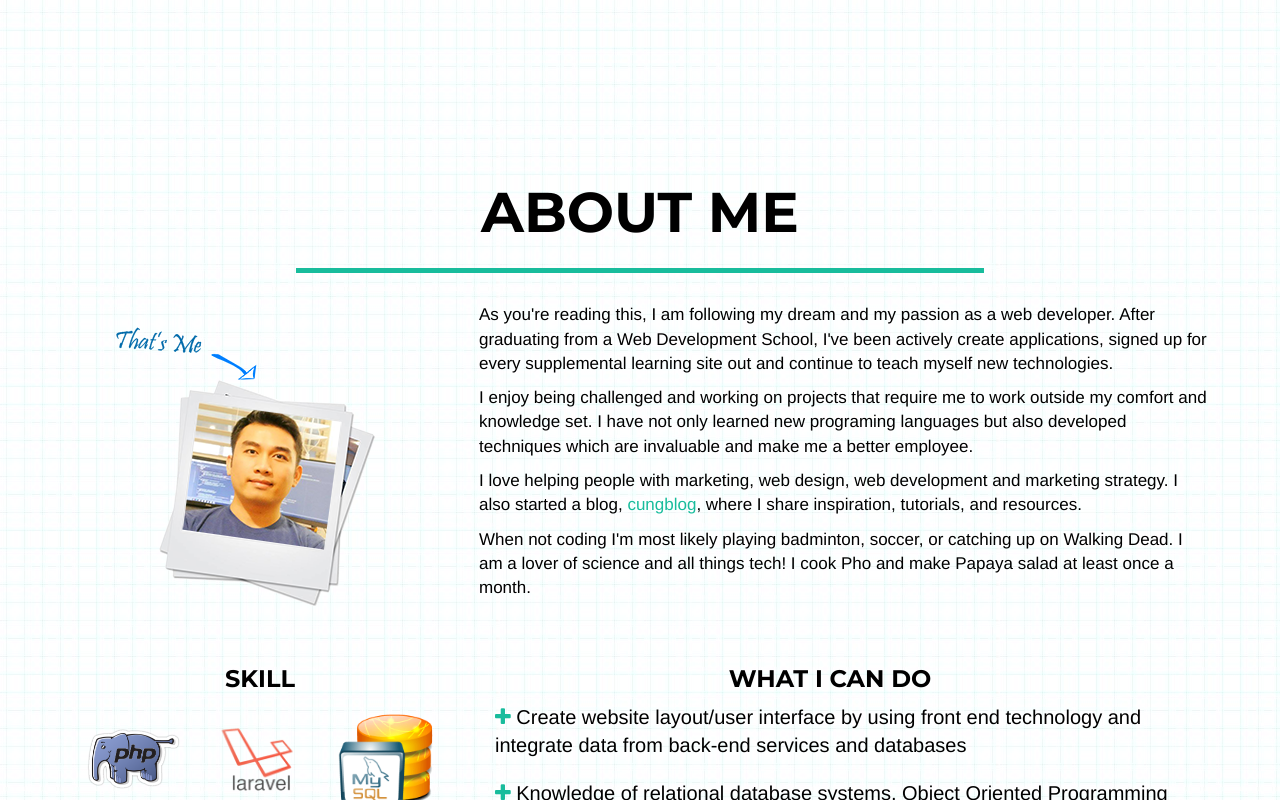
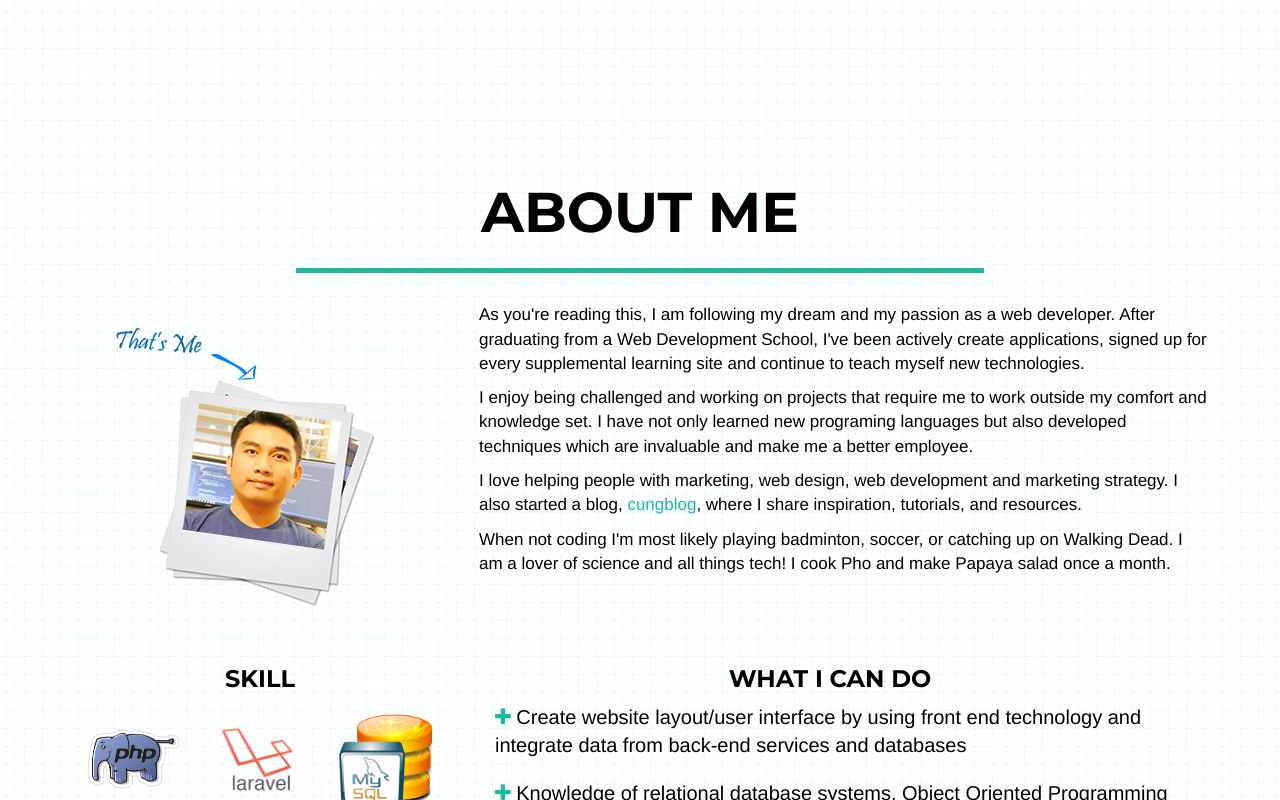
Before and after one commit to Kodi84/PortfolioSite, a website: page index.html in a window 1280 px wide. Shown: the part 709-1509 px from the top of the page. Drawn offline with nearby package versions, Linux system fonts and the light colour scheme.

Commit message:
created repo

```diff
--- a/index.html
+++ b/index.html
@@ -103,10 +103,10 @@
             </div>
             <div class="" id="about">
                 <img class="img-responsive profile_picture" src="img/profile.png" alt="my dream">
-                <p>As you're reading this, I am following my dream and my passion as a web developer. After graduating from a Web Development School, I've been actively create applications, signed up for every supplemental learning site out and continue to teach myself new technologies. </p>
+                <p>As you're reading this, I am following my dream and my passion as a web developer. After graduating from a Web Development School, I've been actively create applications, signed up for every supplemental learning site and continue to teach myself new technologies. </p>
                 <p>I enjoy being challenged and working on projects that require me to work outside my comfort and knowledge set. I have not only learned new programing languages but also developed techniques which are invaluable and make me a better employee.</p>
                 <p>I love helping people with marketing, web design, web development and marketing strategy. I also started a blog, <a href="http://www.cungblog.com/" target="_blank">cungblog</a>, where I share inspiration, tutorials, and resources.</p>
-               <p>When not coding I'm most likely playing badminton, soccer, or catching up on Walking Dead. I am a lover of science and all things tech! I cook Pho and make Papaya salad at least once a month.</p>
+               <p>When not coding I'm most likely playing badminton, soccer, or catching up on Walking Dead. I am a lover of science and all things tech! I cook Pho and make Papaya salad once a month.</p>
             </div>
 
             <div class="row">
```
